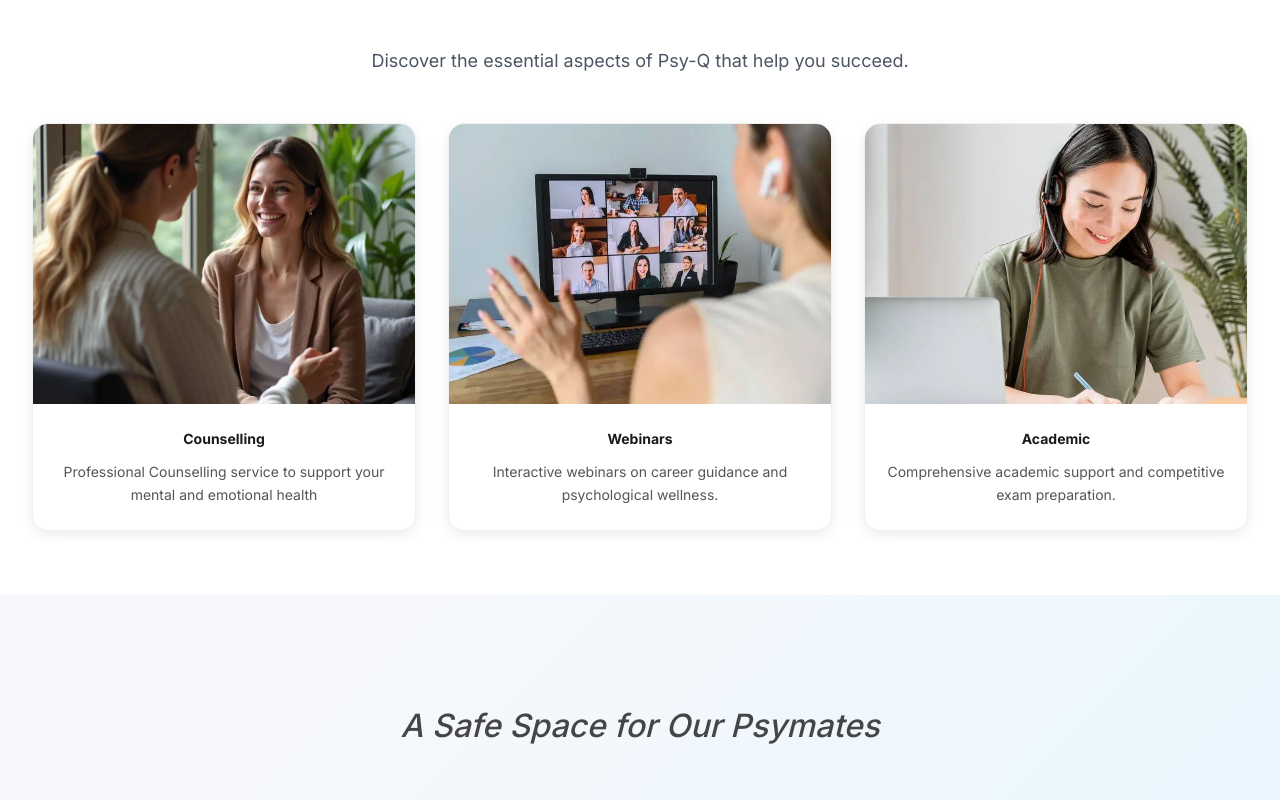
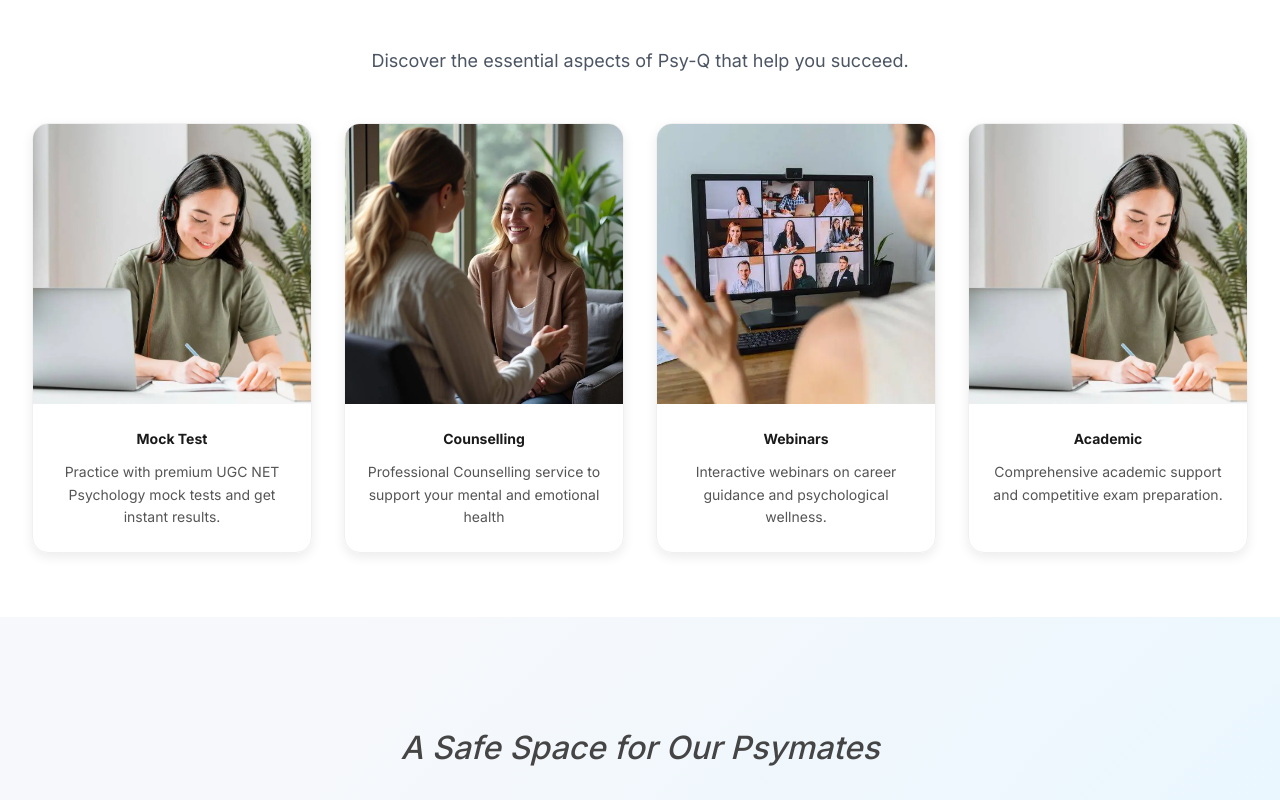
Before and after one commit to abnv-8083/PSY-Q, a React (Vite) app: page / in a window 1280 px wide. Shown: the part 820-1620 px from the top of the page. Built offline with nearby package versions, Linux system fonts and the light colour scheme; no server answers.

Commit message:
feat: integrate mock test into home page and navbar

```diff
--- a/src/components/FeatureCards.jsx
+++ b/src/components/FeatureCards.jsx
@@ -3,6 +3,12 @@ import FeatureCard from './FeatureCard';
 
 const FeatureCards = () => {
   const features = [
+    {
+      title: "Mock Test",
+      description: "Practice with premium UGC NET Psychology mock tests and get instant results.",
+      link: "/academic/mocktest",
+      image: "/images/academic.webp"
+    },
     {
       title: "Counselling",
       description: "Professional Counselling service to support your mental and emotional health",
@@ -35,7 +41,7 @@ const FeatureCards = () => {
           </p>
         </div>
 
-        <div className="grid grid-cols-1 md:grid-cols-3 gap-8">
+        <div className="grid grid-cols-1 sm:grid-cols-2 lg:grid-cols-4 gap-8">
           {features.map((feature, index) => (
             <Link key={index} to={feature.link} className="block" style={{ textDecoration: 'none', color: 'inherit' }}>
               <FeatureCard
--- a/src/components/Header.jsx
+++ b/src/components/Header.jsx
@@ -116,7 +116,7 @@ const Header = () => {
               <Box sx={{ display: { xs: 'none', md: 'flex' }, gap: { md: 1.5, lg: 3 }, ml: 'auto', mr: 1 }}>
                 <Button component={RouterLink} to="/" sx={{ color: isLightText ? 'white' : 'inherit', fontSize: { md: '14px', lg: '14px' } }}>Home</Button>
                 <Button component={RouterLink} to="/therapists" sx={{ color: isLightText ? 'white' : 'inherit', fontSize: { md: '14px', lg: '14px' } }}>Therapists</Button>
-            {/* <Button component={RouterLink} to="/services" sx={{ color: isLightText ? 'white' : 'inherit', fontSize: { md: '14px', lg: '14px' } }}>Services</Button> */}
+                <Button component={RouterLink} to="/academic/mocktest" sx={{ color: isLightText ? 'white' : 'inherit', fontSize: { md: '14px', lg: '14px' }, fontWeight: 700 }}>Mock Test</Button>
                 <Button component={RouterLink} to="/about" sx={{ color: isLightText ? 'white' : 'inherit', fontSize: { md: '14px', lg: '14px' } }}>About Us</Button>
                 <Button component={RouterLink} to="/contact" sx={{ color: isLightText ? 'white' : 'inherit', fontSize: { md: '14px', lg: '14px' } }}>Contact Us</Button>
               </Box>
@@ -152,7 +152,7 @@ const Header = () => {
               <Menu anchorEl={anchorEl} open={Boolean(anchorEl)} onClose={handleCloseMenu} keepMounted>
                 <MenuItem component={RouterLink} to="/" onClick={handleCloseMenu}>Home</MenuItem>
                 <MenuItem component={RouterLink} to="/therapists" onClick={handleCloseMenu}>Therapists</MenuItem>
-            {/* <MenuItem component={RouterLink} to="/services" onClick={handleCloseMenu}>Services</MenuItem> */}
+                <MenuItem component={RouterLink} to="/academic/mocktest" onClick={handleCloseMenu} sx={{ fontWeight: 700, color: '#db2777' }}>Mock Test</MenuItem>
                 <MenuItem component={RouterLink} to="/about" onClick={handleCloseMenu}>About Us</MenuItem>
                 <MenuItem component={RouterLink} to="/contact" onClick={handleCloseMenu}>Contact Us</MenuItem>
                 <MenuItem component={RouterLink} to="/therapists" onClick={handleCloseMenu}>Book a Therapy</MenuItem>
```
Lines whose indentation alone changed are shown as unchanged.
